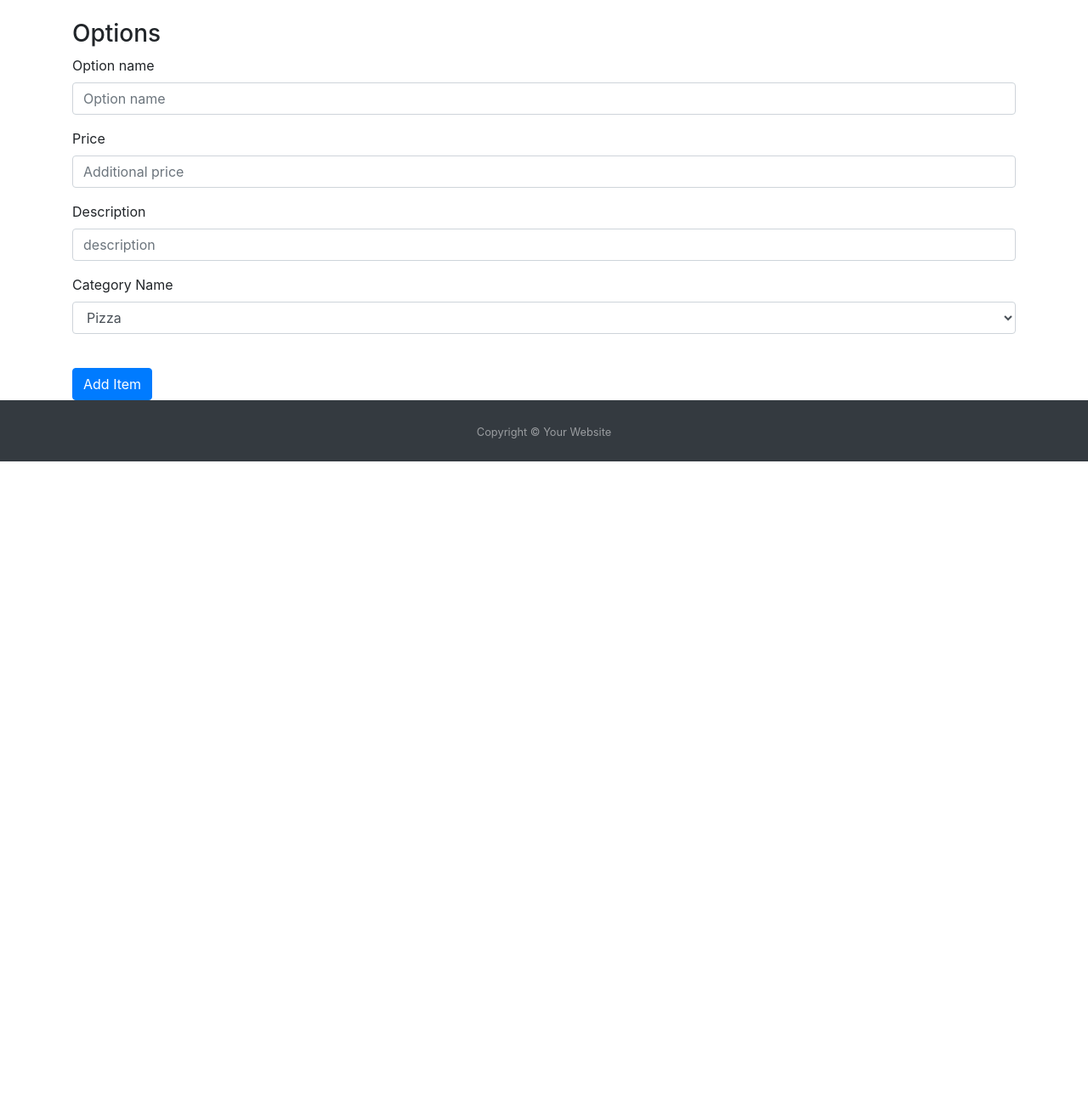
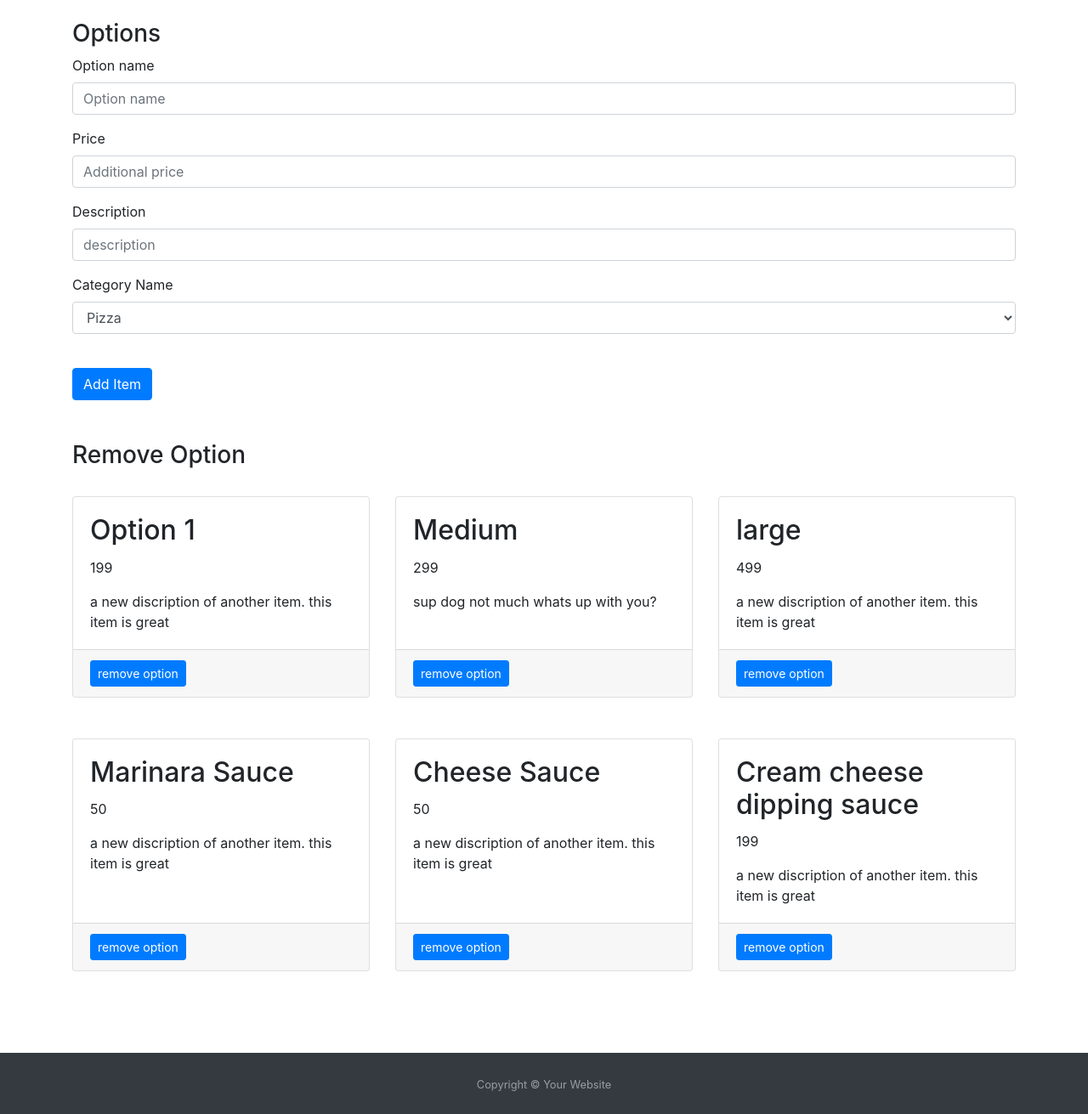
Before and after one commit to joshua0828/anothercapstone, a Flask app: page /addoptions in a window 1280 px wide. Shown: the part 57-1368 px from the top of the page at 85% size. Before the commit the page ends 600 px from the top, so only its background shows below. Run offline with Flask 2, Linux system fonts and the light colour scheme; a user stored in the database is signed in; data comes from the database, SQL or seed files in the repository; both versions use the stored data as it was after the commit; some libraries are stand-ins or nearby versions.

Commit message:
ability to add and remove items, store locations and options from database. Various changes to html including but not limited to edit items now show item pictures

```diff
--- a/website/admin.py
+++ b/website/admin.py
@@ -74,8 +74,11 @@ def create_users():
       flash('Password must be at least 7 characters.', category='error')
     else:
       # create new user by passing data into variable called 'new_user'
-      new_store = Store(email=email, address=address, phone=phone, password=generate_password_hash(
-          password1, open=open, method='sha256'))
+      new_store = Store(email=email,
+      address=address,
+      phone=phone,
+      open=open,
+      password=generate_password_hash(password1, method='sha256'))
       # pass new_user into database
       db.session.add(new_store)
       # save database with new_user passed
@@ -104,8 +107,6 @@ def addoptions():
         rows = Cart.query.filter(Cart.id).count()
         return render_template('itemoption.html', user=current_user, rows=rows, options=get_options())
 
-
-
 @admin.route('/remove_menu_item/<int:id>')
 def remove_menu_item(id):
   item_to_delete = Item.query.get_or_404(id)
@@ -125,7 +126,49 @@ def remove_menu_item(id):
     flash('Problem removing item from cart')
     return redirect(url_for('admin.create_items'))
 
+@admin.route('/remove_option/<int:id>')
+def remove_option(id):
+  option_to_delete = Option.query.get_or_404(id)
+  try:
+    db.session.delete(option_to_delete)
+    db.session.commit()
 
+    # reassign ids so there in a good order
+    ids = [id[0] for id in Option.query.with_entities(Option.id).all()] # fixed
+    new_id = 1
+    for i in ids:
+      _id = Option.query.get(i)
+      _id.id = new_id
+      new_id += 1
+      db.session.commit()
+
+    flash('Item removed from menu')
+    return redirect(url_for('admin.addoptions'))
+  except:
+    flash('Problem removing item from cart')
+    return redirect(url_for('admin.addoptions'))
+
+@admin.route('/remove_user/<int:id>')
+def remove_user(id):
+  option_to_delete = Store.query.get_or_404(id)
+  try:
+    db.session.delete(option_to_delete)
+    db.session.commit()
+
+    # reassign ids so there in a good order
+    ids = [id[0] for id in Store.query.with_entities(Store.id).all()] # fixed
+    new_id = 1
+    for i in ids:
+      _id = Store.query.get(i)
+      _id.id = new_id
+      new_id += 1
+      db.session.commit()
+
+    flash('Store removed')
+    return redirect(url_for('admin.create_users'))
+  except:
+    flash('Problem removing Store')
+    return redirect(url_for('admin.create_users'))
 
 def allowed_file(filename):
     return '.' in filename and \
--- a/website/models.py
+++ b/website/models.py
@@ -38,7 +38,6 @@ class Item(db.Model):
     description = db.Column(db.String(500))
     category = db.Column(db.Integer) # Helps create different sections of menu and similar items section
     item_image = db.Column(db.String(40))
-    option_id = db.Column(db.Integer, db.ForeignKey('option.id'))
 
 class Option(db.Model):
     id = db.Column(db.Integer, primary_key=True)
@@ -47,12 +46,12 @@ class Option(db.Model):
     description = db.Column(db.String(500))
     category = db.Column(db.Integer)
 
-
 class Cart(db.Model):
     id = db.Column(db.Integer, primary_key=True)
     name = db.Column(db.String(150))
     price = db.Column(db.Integer)
     quantity = db.Column(db.Integer)
+    item_image = db.Column(db.String(40))
 
 class Order(db.Model):
     id = db.Column(db.Integer, primary_key=True)
--- a/website/templates/base.html
+++ b/website/templates/base.html
@@ -48,7 +48,7 @@
               <div class="dropdown-menu" aria-labelledby="navbarDropdown">
                   <a class="dropdown-item" href="/edititems">Edit items</a>
                   <a class="dropdown-item" href="/addoptions">Add options</a>
-                  <a class="dropdown-item" href="/editusers">Edit users</a>
+                  <a class="dropdown-item" href="/editusers">Edit stores</a>
                   <a class="dropdown-item" href="/logout">Logout</a>
               </div>
             </li>
--- a/website/templates/itemoption.html
+++ b/website/templates/itemoption.html
@@ -53,5 +53,26 @@
     <br/><button type="submit" class="btn btn-primary">Add Item</button>
 </form>
 
+<br/><br/>
+
+<h3>Remove Option</h3>
+<br/>
+<div class="row gx-4 gx-lg-5">
+  {% for i in options %}
+  <div class="col-md-4 mb-5">
+      <div class="card h-100">
+          <div class="card-body">
+              <h2 class="card-title">{{i.name}}</h2>
+              <p class="card-text">{{i.price}} </p>
+              <p class="card-text">{{i.description}}</p>
+          </div>
+          <div class="card-footer"><a class="btn btn-primary btn-sm" href="{{ url_for ('admin.remove_option', id=i.id) }}">remove option</a></div>
+      </div>
+  </div>
+  {% endfor %}
+</div>
+
+<br/><br/>
+
 
 {% endblock %}
--- a/website/templates/menu.html
+++ b/website/templates/menu.html
@@ -21,7 +21,6 @@
               <div class="d-flex justify-content-between align-items-center">
                 <div class="btn-group">
                   <a href="{{ url_for ('menu.item', id=item.id) }}"><button type="button" class="btn btn-sm btn-outline-secondary">View</button></a>
-                    <button onClick="addToCart(price1, image1)" class="btn btn-sm btn-outline-secondary">Add to Cart</button>
                 </div>
                 <small class="text-muted">${{ item.price }}</small>
               </div>
@@ -34,5 +33,4 @@
   </div>
 
 
-
 {% endblock %}
```
Also changed, not shown: website/templates/edititems.html (+7 -6 lines), website/templates/editusers.html (+10 -9 lines), website/database.db (added), website/static/pictures/1.jpg (added), website/static/pictures/2.jpg (added), website/static/pictures/3.jpg (added), website/static/pictures/4.jpg (added).
